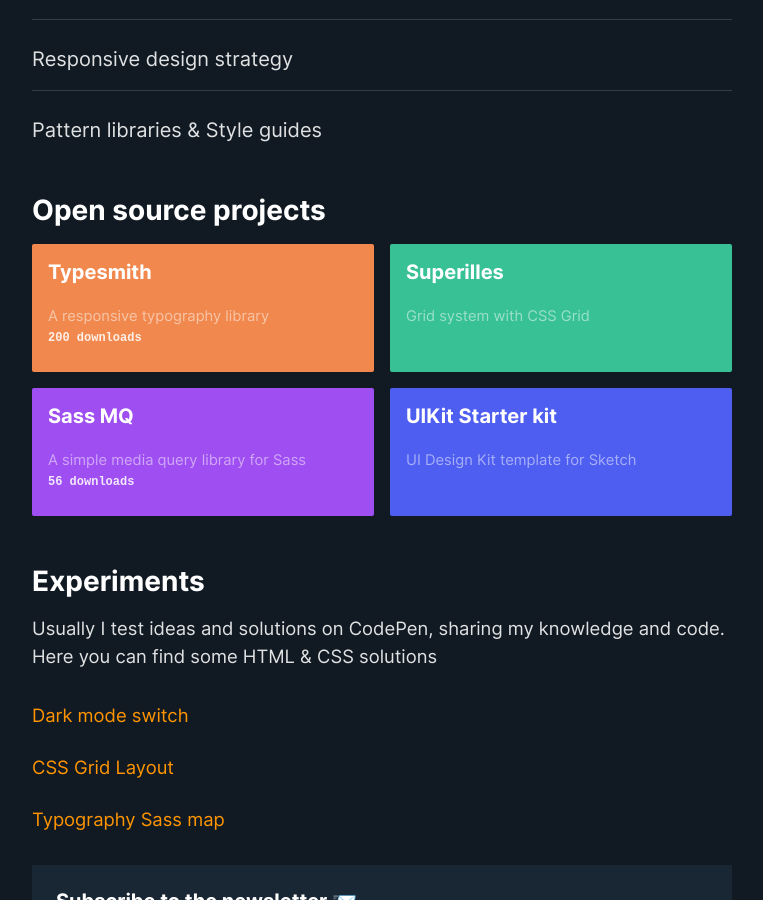
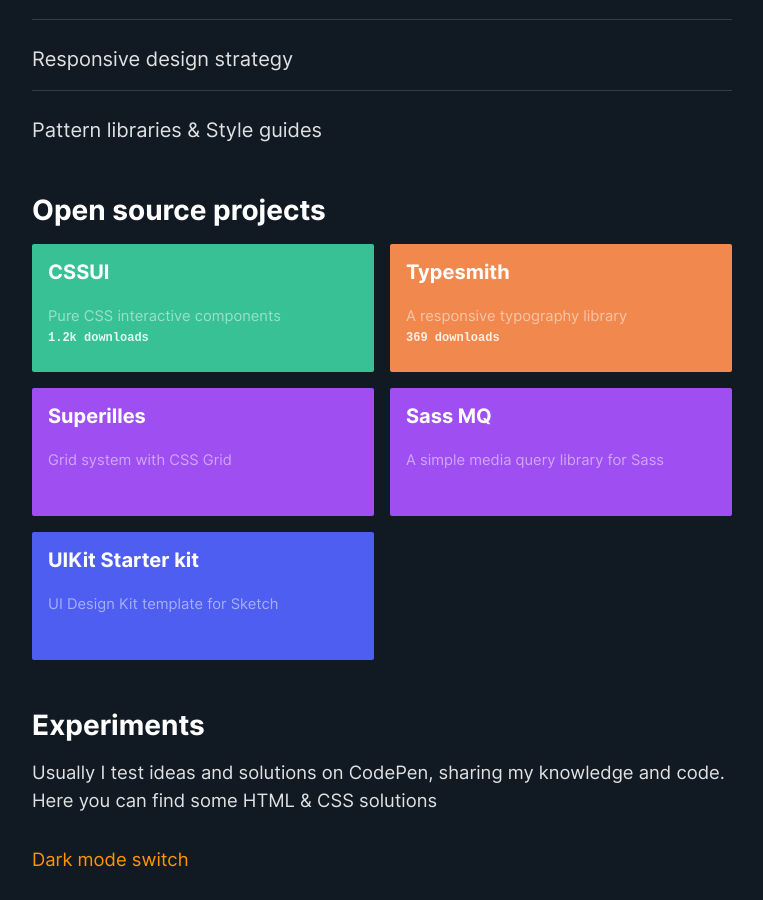
Before and after one commit to zetareticoli/fi, a Jekyll site: the page built from work.html, in a window 1280 px wide and 900 px high, scrolled down 875 px. Shown: the whole window, without its empty margins (258-1021 px from the left). Built offline with Jekyll 4.4.1, drawn with Linux system fonts in a browser that asks for light colours.

Commit message:
Added new project and updated downloads

```diff
--- a/_config.yml
+++ b/_config.yml
@@ -99,20 +99,24 @@
 
 
 projects:
+- title: CSSUI
+  desc: Pure CSS interactive components
+  url: https://www.github.com/zetareticoli/cssui
+  color: teal
+  downloads: 1.2k
 - title: Typesmith
   desc: A responsive typography library
   url: https://www.github.com/zetareticoli/typesmith
   color: orange
-  downloads: 200
+  downloads: 369
 - title: Superilles
   desc: Grid system with CSS Grid
   url: https://www.github.com/zetareticoli/superilles
-  color: teal
+  color: purple
 - title: Sass MQ
   desc: A simple media query library for Sass
   url: https://www.github.com/zetareticoli/mq
   color: purple
-  downloads: 56
 - title: UIKit Starter kit
   desc: UI Design Kit template for Sketch
   url: https://www.github.com/zetareticoli/uikit-starter
```
